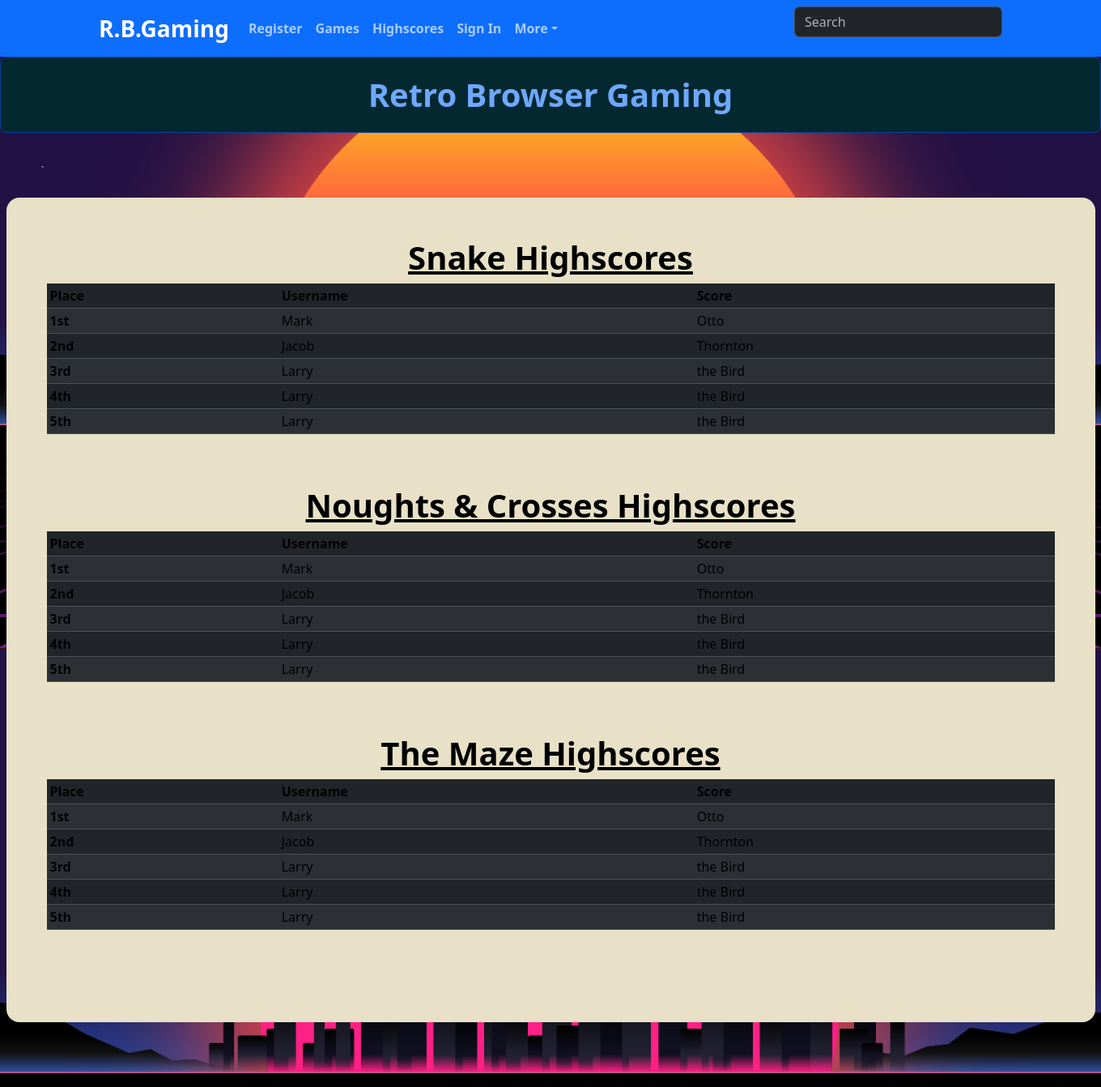
After one commit to Les-01/Group-Project, a PHP site: page /highscores.php in a window 1360 px wide. The commit adds this page. Shown: the whole page at 81% size. Run offline with PHP 8.4, Linux system fonts and the light colour scheme; data that the repository does not hold is empty; some libraries are stand-ins or nearby versions.

Commit message:
Patch 5.1 - Site Wide Functionality and Error Fixes. Highscores Page Created
- Updated Conn file to allow admin access.
- Corrected error on non functioning profile page line 21 '$conn' used instead of '$con'? Page still non functioning.
- Added 'Maze Game' thumbnail (temporary) for visuals and game access functionality to 'games.php'.
- Added series of 'Divs' to 'games.php' for better visuals
- Added static screen shot of live background as a background image to 'games.php' as live background not compatible with bootstrap cards, again for better visuals.
- Created 'Highscores.php'.
- Added link to 'Highscores.php' to all variations of navbar.
- Created bootstrap tables on 'highscores.php' for each of the current games.
- Added static screen shot of live background as a background image to 'highscores.php' as live background not compatible with bootstrap tables.
- Corrected all navbar variations from redirecting to non-existent home page 'index2.php' ??? All variations of navbar now correctly redirect to the home page 'index.php'.
- Removed '.../' directory target errors from faulty navbar link addresses on all variations of navbar.
- Restored full functionality to live background on home page 'index.php'.
- Added 'Title' code to 'games.php' of 'Games Library'.

```diff
--- a/RBG_Retro_Browser_Games/Navbars/admin_navbar.php
+++ b/RBG_Retro_Browser_Games/Navbars/admin_navbar.php
@@ -19,7 +19,7 @@ include("modals.php");
 
 <nav class="navbar navbar-expand-lg navbar-dark bg-warning">
     <div class="container">
-      <a class="navbar-brand fs-3" href="../index2.php"><strong>R.B.Gaming (Admin) </strong></a>
+      <a class="navbar-brand fs-3" href="index.php"><strong>R.B.Gaming (Admin) </strong></a>
 
       <!-- ************** THIS IS THE HAMBURGER BUTTON ********** -->
       <button class="navbar-toggler" type="button" data-bs-toggle="collapse" data-bs-target="#navbarsExample07" aria-controls="navbarsExample07" aria-expanded="false" aria-label="Toggle navigation">
@@ -34,6 +34,9 @@ include("modals.php");
           </li>
           <li class="nav-item">
             <a class="nav-link" href="../games.php"><B>Games</B></a>
+          </li>
+          <li class="nav-item">
+            <a class="nav-link" href="highscores.php"><B>Highscores</B></a>
           </li>
           <li class="nav-item">
             <a class="nav-link" href="Process_Files/logout.php"><B>Logout</B></a>
--- a/RBG_Retro_Browser_Games/Navbars/general_navbar.php
+++ b/RBG_Retro_Browser_Games/Navbars/general_navbar.php
@@ -16,7 +16,7 @@ include("modals.php");
 
 <nav class="reltive navbar navbar-expand-lg navbar-light bg-primary">
     <div class="container">
-      <a class="navbar-brand fs-3" href="/index.php"><strong>R.B.Gaming</strong></a>
+      <a class="navbar-brand fs-3" href="index.php"><strong>R.B.Gaming</strong></a>
 
       <!-- ************** THIS IS THE HAMBURGER BUTTON ************** -->
       <button class="navbar-toggler" type="button" data-bs-toggle="collapse" data-bs-target="#navbarsExample07" aria-expanded="false" aria-label="Toggle navigation">
@@ -31,6 +31,9 @@ include("modals.php");
           </li>
           <li class="nav-item">
             <a class="nav-link" href="../games.php"><b>Games</b></a>
+          </li>
+          <li class="nav-item">
+            <a class="nav-link" href="highscores.php"><B>Highscores</B></a>
           </li>
           <li class="nav-item">
             <a class="nav-link" data-bs-toggle="modal" data-bs-target="#login"><b>Sign In</b></a>
--- a/RBG_Retro_Browser_Games/Navbars/test_navbar.php
+++ b/RBG_Retro_Browser_Games/Navbars/test_navbar.php
@@ -11,7 +11,7 @@ include("modals.php");
 
 <nav class="navbar navbar-expand-lg navbar-dark bg-info">
     <div class="container">
-      <a class="navbar-brand fs-3" href="../index.php"><strong>R.B.Gaming (Tester Account) </strong></a>
+      <a class="navbar-brand fs-3" href="index.php"><strong>R.B.Gaming (Tester Account) </strong></a>
 
       <!-- ************** THIS IS THE HAMBURGER BUTTON ********** -->
       <button class="navbar-toggler" type="button" data-bs-toggle="collapse" data-bs-target="#navbarsExample07" aria-controls="navbarsExample07" aria-expanded="false" aria-label="Toggle navigation">
@@ -26,6 +26,9 @@ include("modals.php");
           </li>
           <li class="nav-item">
             <a class="nav-link" href="../games.php"><B>Games</B></a>
+          </li>
+          <li class="nav-item">
+            <a class="nav-link" href="highscores.php"><B>Highscores</B></a>
           </li>
           <li class="nav-item">
             <a class="nav-link" href="Process_Files/logout.php"><B>Logout</B></a>
--- a/RBG_Retro_Browser_Games/Navbars/user_navbar.php
+++ b/RBG_Retro_Browser_Games/Navbars/user_navbar.php
@@ -18,7 +18,7 @@ include("modals.php");
 
 <nav class="navbar navbar-expand-lg navbar-dark bg-danger">
     <div class="container">
-      <a class="navbar-brand fs-3" href="../index.php"><strong>R.B.Gaming</strong></a>
+      <a class="navbar-brand fs-3" href="index.php"><strong>R.B.Gaming</strong></a>
 
       <!-- ************** THIS IS THE HAMBURGER BUTTON ********** -->
       <button class="navbar-toggler" type="button" data-bs-toggle="collapse" data-bs-target="#navbarsExample07" aria-expanded="false" aria-label="Toggle navigation">
@@ -36,6 +36,9 @@ include("modals.php");
           </li>
           <li class="nav-item">
             <a class="nav-link" href="games.php"><b>Games</b></a>
+          </li>
+          <li class="nav-item">
+            <a class="nav-link" href="highscores.php"><B>Highscores</B></a>
           </li>
           <li class="nav-item">
             <a class="nav-link" href="Process_Files/logout.php"><b>Logout</b></a>
--- /dev/null
+++ b/RBG_Retro_Browser_Games/highscores.php
@@ -0,0 +1,183 @@
+<?php
+
+session_start();
+
+// ********************* INCLUDE FILES *********************
+include("config/conn.php");
+include("config/functions.php");
+// ********************* INCLUDE FILES *********************
+
+if(($User_Data = check_login($con)) == true)
+{
+navbar_check($con);
+$_SESSION['Username'] = $User_Data['Username'];
+$_SESSION['Tier'] = $User_Data['Tier'];
+}
+else
+{
+  include("Navbars/general_navbar.php");
+}
+
+bg_check2($con);
+
+?>
+<title>Highscores</title>
+
+<!-- ********************* BOOTSTRAP ********************* -->
+<link href="https://cdn.jsdelivr.net/npm/bootstrap@5.3.0-alpha1/dist/css/bootstrap.min.css" rel="stylesheet" integrity="sha382-GLhlTQ8iRABdZLl6O3oVMWSktQOp6b7In1Zl3/Jr59b6EGGoI1aFkw7cmDA6j6gD" crossorigin="anonymous">
+<script src="https://cdn.jsdelivr.net/npm/bootstrap@5.3.0-alpha1/dist/js/bootstrap.bundle.min.js" integrity="sha382-w76AqPfDkMBDXo30jS1Sgez6pr3x5MlQ1ZAGC+nuZB+EYdgRZgiwxhTBTkF7CXvN" crossorigin="anonymous"></script>
+<!-- ********************* BOOTSTRAP ********************* -->
+
+
+<!-- ********************* MY CSS ********************* -->
+<link rel="stylesheet" href="css/styles.css">
+
+<style>
+    body {
+    background-image: url("Images/high_back.png");
+}
+
+    div.high_main {
+		width: 1345px;
+		height: auto;
+		margin: 5em auto;
+		padding: 50px;
+		background-color: #E8E1C7;
+		border-radius: 1em;
+}
+
+</style>
+<!-- ********************* MY CSS ********************* -->
+
+<head>
+
+</head>
+
+
+<body>
+    <div class="high_main">
+        <div class="wrapper">
+            <h1 style="text-align: center; color: black; font-weight: bold; text-decoration: underline;">Snake Highscores</h1>
+            <table class="table table-striped table-sm">
+                <thead>
+                    <tr>
+                        <th style="color: black; font-weight: bold;" scope="col">Place</th>
+                        <th style="color: black; font-weight: bold;" scope="col">Username</th>
+                        <th style="color: black; font-weight: bold;" scope="col">Score</th>
+                    </tr>
+                </thead>
+                <tbody>
+                    <tr>
+                        <th style="color: black; font-weight: bold;" scope="row">1st</th>
+                        <td style="color: black;">Mark</td>
+                        <td style="color: black;">Otto</td>
+                    </tr>
+                    <tr>
+                        <th style="color: black; font-weight: bold;" scope="row">2nd</th>
+                        <td style="color: black;">Jacob</td>
+                        <td style="color: black;">Thornton</td>
+                    </tr>
+                    <tr>
+                        <th style="color: black; font-weight: bold;" scope="row">3rd</th>
+                        <td style="color: black;">Larry</td>
+                        <td style="color: black;">the Bird</td>
+                    </tr>
+                    <tr>
+                        <th style="color: black; font-weight: bold;" scope="row">4th</th>
+                        <td style="color: black;">Larry</td>
+                        <td style="color: black;">the Bird</td>
+                    </tr>
+                    <tr>
+                        <th style="color: black; font-weight: bold;" scope="row">5th</th>
+                        <td style="color: black;">Larry</td>
+                        <td style="color: black;">the Bird</td>
+                    </tr>
+                </tbody>
+            </table>
+        <br>
+        <br>
+            <h1 style="text-align: center; color: black; font-weight: bold; text-decoration: underline;">Noughts & Crosses Highscores</h1>
+            <table class="table table-striped table-sm">
+                <thead>
+                    <tr>
+                        <th style="color: black; font-weight: bold;" scope="col">Place</th>
+                        <th style="color: black; font-weight: bold;" scope="col">Username</th>
+                        <th style="color: black; font-weight: bold;" scope="col">Score</th>
+                    </tr>
+                </thead>
+                <tbody>
+                    <tr>
+                        <th style="color: black; font-weight: bold;" scope="row">1st</th>
+                        <td style="color: black;">Mark</td>
+                        <td style="color: black;">Otto</td>
+                    </tr>
+                    <tr>
+                        <th style="color: black; font-weight: bold;" scope="row">2nd</th>
+                        <td style="color: black;">Jacob</td>
+                        <td style="color: black;">Thornton</td>
+                    </tr>
+                    <tr>
+                        <th style="color: black; font-weight: bold;" scope="row">3rd</th>
+                        <td style="color: black;">Larry</td>
+                        <td style="color: black;">the Bird</td>
+                    </tr>
+                    <tr>
+                        <th style="color: black; font-weight: bold;" scope="row">4th</th>
+                        <td style="color: black;">Larry</td>
+                        <td style="color: black;">the Bird</td>
+                    </tr>
+                    <tr>
+                        <th style="color: black; font-weight: bold;" scope="row">5th</th>
+                        <td style="color: black;">Larry</td>
+                        <td style="color: black;">the Bird</td>
+                    </tr>
+                </tbody>
+            </table>
+            <br>
+            <br>
+            <h1 style="text-align: center; color: black; font-weight: bold; text-decoration: underline;">The Maze Highscores</h1>
+            <table class="table table-striped table-sm">
+                <thead>
+                    <tr>
+                        <th style="color: black; font-weight: bold;" scope="col">Place</th>
+                        <th style="color: black; font-weight: bold;" scope="col">Username</th>
+                        <th style="color: black; font-weight: bold;" scope="col">Score</th>
+                    </tr>
+                </thead>
+                <tbody>
+                    <tr>
+                        <th style="color: black; font-weight: bold;" scope="row">1st</th>
+                        <td style="color: black;">Mark</td>
+                        <td style="color: black;">Otto</td>
+                    </tr>
+                    <tr>
+                        <th style="color: black; font-weight: bold;" scope="row">2nd</th>
+                        <td style="color: black;">Jacob</td>
+                        <td style="color: black;">Thornton</td>
+                    </tr>
+                    <tr>
+                        <th style="color: black; font-weight: bold;" scope="row">3rd</th>
+                        <td style="color: black;">Larry</td>
+                        <td style="color: black;">the Bird</td>
+                    </tr>
+                    <tr>
+                        <th style="color: black; font-weight: bold;" scope="row">4th</th>
+                        <td style="color: black;">Larry</td>
+                        <td style="color: black;">the Bird</td>
+                    </tr>
+                    <tr>
+                        <th style="color: black; font-weight: bold;" scope="row">5th</th>
+                        <td style="color: black;">Larry</td>
+                        <td style="color: black;">the Bird</td>
+                    </tr>
+                </tbody>
+            </table>
+            <br>
+            <br>
+        </div>
+    </div>
+</body>
+
+<!-- ************************* JQuery CDN *************************** -->
+ <script src="js/jquery-3.6.0.js"></script>
+ <script src="js/Main.js"></script>
--- a/RBG_Retro_Browser_Games/index.php
+++ b/RBG_Retro_Browser_Games/index.php
@@ -20,11 +20,15 @@ else
 bg_check($con);
 ?>
 
-
 <!-- ********************* BOOTSTRAP ********************* -->
 <link href="https://cdn.jsdelivr.net/npm/bootstrap@5.3.0-alpha1/dist/css/bootstrap.min.css" rel="stylesheet" integrity="sha384-GLhlTQ8iRABdZLl6O3oVMWSktQOp6b7In1Zl3/Jr59b6EGGoI1aFkw7cmDA6j6gD" crossorigin="anonymous">
 <script src="https://cdn.jsdelivr.net/npm/bootstrap@5.3.0-alpha1/dist/js/bootstrap.bundle.min.js" integrity="sha384-w76AqPfDkMBDXo30jS1Sgez6pr3x5MlQ1ZAGC+nuZB+EYdgRZgiwxhTBTkF7CXvN" crossorigin="anonymous"></script>
 <!-- ********************* BOOTSTRAP ********************* -->
+<!-- ********************* MY CSS ********************* -->
+<link rel="stylesheet" href="css/styles.css">
+<link rel="stylesheet" href="css/gamingbg.css">
+<script src="js/gamingbg.js"></script>
+<!-- ********************* MY CSS ********************* -->
 
 
 
--- a/RBG_Retro_Browser_Games/profile.php
+++ b/RBG_Retro_Browser_Games/profile.php
@@ -18,7 +18,7 @@ else
   include("Navbars/general_navbar.php");
 }
 
-bg_check($conn);
+bg_check($con);
 
 ?>
 
```
Also changed, not shown: RBG_Retro_Browser_Games/games.php (+23 -29 lines), RBG_Retro_Browser_Games/Images/high_back.png (added), 1 other file.
